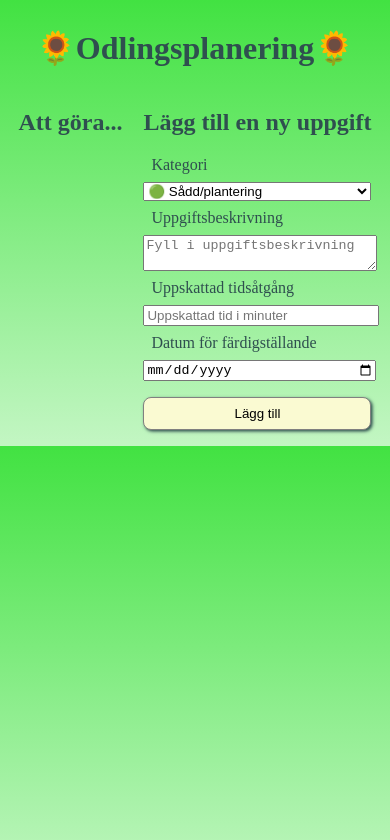
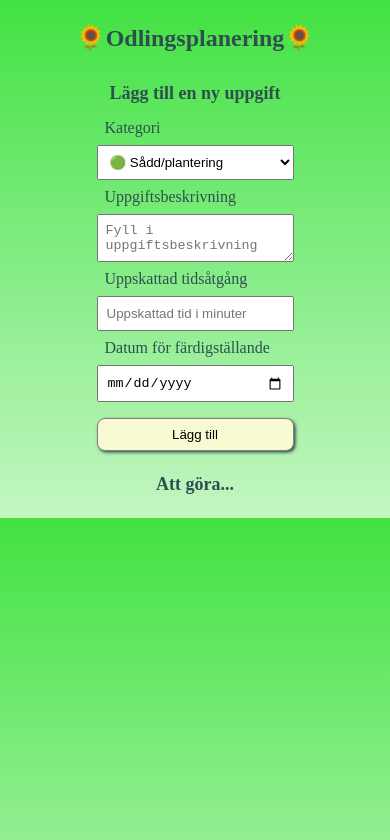
Before and after one commit to lisapaajarvi/odlingsplanering, a website: page public/index.html in a window 390 px wide. Drawn offline with Linux system fonts and the light colour scheme; no server answers; a web font is replaced by a local one.

Commit message:
added mobile css

```diff
--- a/public/index.html
+++ b/public/index.html
@@ -6,6 +6,7 @@
     <meta name="viewport" content="width=device-width, initial-scale=1.0">
     <title>Odlingsplanering</title>
     <link rel="stylesheet" href="./style.css">
+    <link rel="stylesheet" href="./mobile.css" media="(max-width: 40em)"/>
     <link rel="preconnect" href="https://fonts.gstatic.com">
     <link rel="stylesheet" href="https://fonts.googleapis.com/css2?family=Kiwi+Maru:wght@300;400;500&display=swap">
     <link rel="stylesheet" href="https://fonts.googleapis.com/icon?family=Material+Icons">
--- /dev/null
+++ b/public/mobile.css
@@ -0,0 +1,12 @@
+main {
+    flex-direction: column-reverse;
+    align-items: center;
+}
+
+h1 {
+    font-size: x-large;
+}
+
+h2 {
+    font-size: large;
+}
--- a/public/style.css
+++ b/public/style.css
@@ -1,3 +1,6 @@
+* {
+    box-sizing: border-box;
+}
 body {
     background-image: linear-gradient(180deg, #42e242, #c3f6c3);
     font-family: 'Kiwi Maru', serif;
@@ -16,7 +19,7 @@ main {
     height: 100%
 }
 
-h4 {
+h2, h4 {
     text-align: center;
 }
 
@@ -45,6 +48,7 @@ button {
 
 .input {
     margin: 0.5rem 0;
+    padding: 0.5rem;
     width: 100%;
 }
 
```
Also changed, not shown: server.js (+8 -1 lines).
